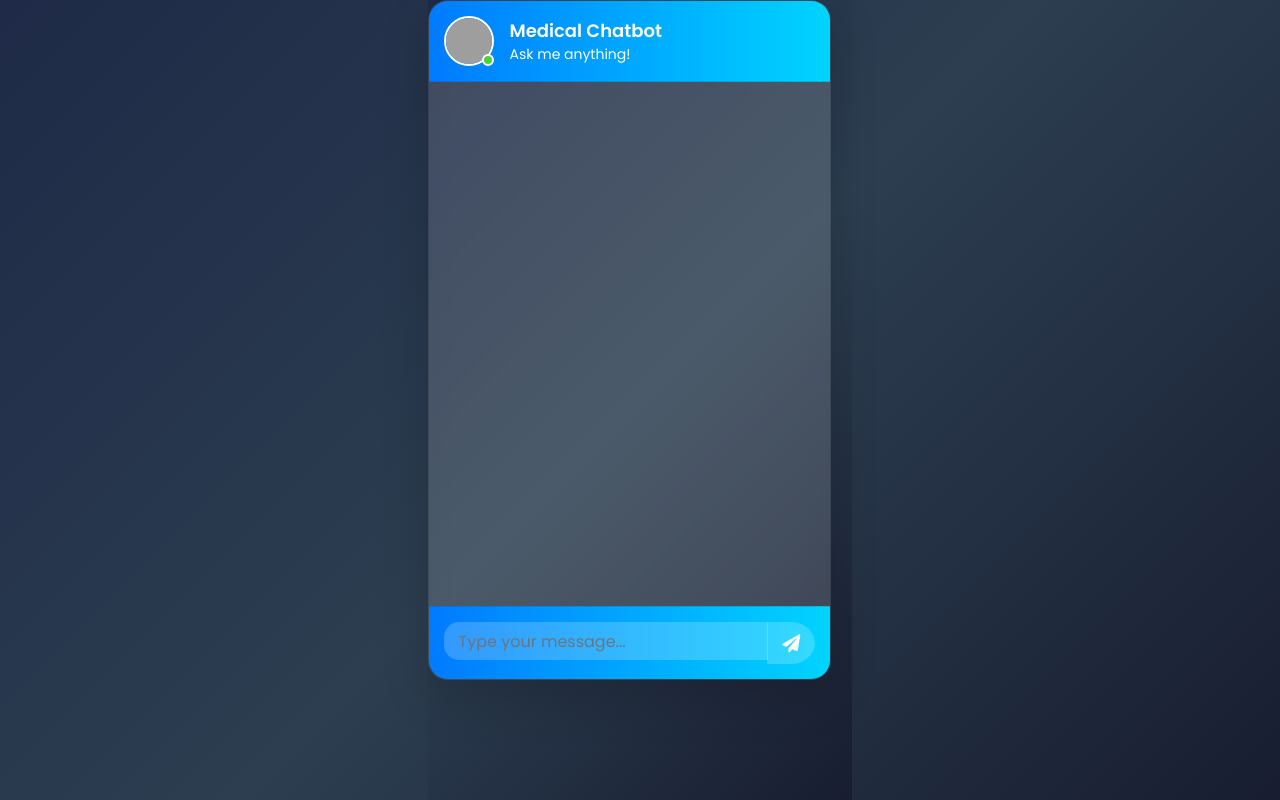
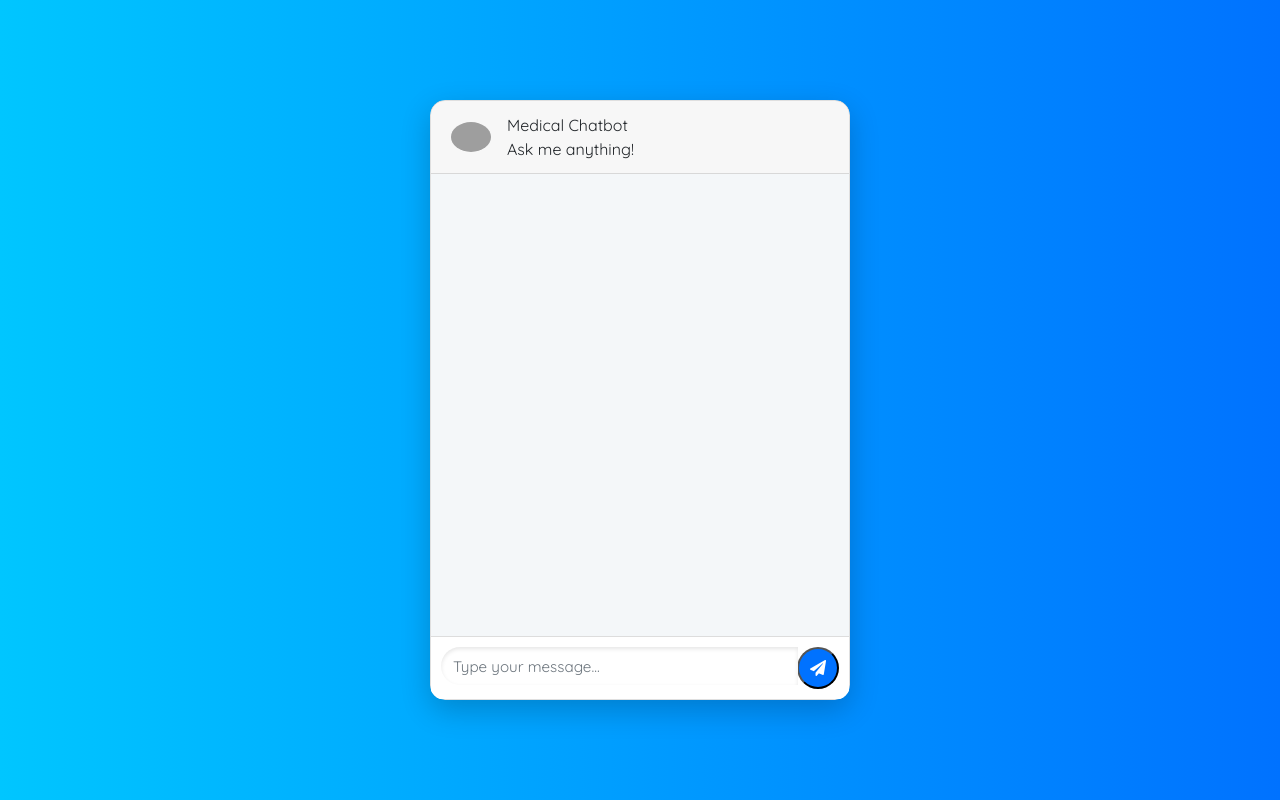
Before and after one commit to saiMahadasa/medical_chatbot, a Flask app: page / in a window 1280 px wide. Run offline with Flask 3, Linux system fonts and the light colour scheme; some libraries are stand-ins or nearby versions; grey boxes are pictures that could not be loaded.

Commit message:
UI added

```diff
--- a/templates/chat.html
+++ b/templates/chat.html
@@ -10,10 +10,166 @@
   <link rel="stylesheet" href="https://use.fontawesome.com/releases/v5.5.0/css/all.css" />
 
   <!-- Google Font -->
-  <link href="https://fonts.googleapis.com/css2?family=Poppins:wght@300;400;600&display=swap" rel="stylesheet" />
+  <link href="https://fonts.googleapis.com/css2?family=Quicksand:wght@300;400;600&display=swap" rel="stylesheet" />
 
   <!-- Custom CSS -->
-  <link rel="stylesheet" type="text/css" href="{{ url_for('static', filename='style.css') }}" />
+  <style>
+    body {
+      font-family: 'Quicksand', sans-serif;
+      background: linear-gradient(to right, #00c6ff, #0072ff);
+      height: 100vh;
+      display: flex;
+      justify-content: center;
+      align-items: center;
+    }
+
+    .chat-container {
+      width: 100%;
+      max-width: 420px; /* Better responsive control */
+      height: 600px;
+      display: flex;
+      flex-direction: column;
+      border-radius: 15px;
+      overflow: hidden;
+      box-shadow: 0px 10px 30px rgba(0, 0, 0, 0.2);
+    }
+
+    .card {
+      height: 100%;
+      display: flex;
+      flex-direction: column;
+      background: white;
+      border-radius: 15px;
+    }
+
+    .msg_card_body {
+      flex: 1;
+      overflow-y: auto;
+      padding: 15px;
+      background: #f4f7f9;
+    }
+
+    .msg_cotainer, .msg_cotainer_send {
+      max-width: 75%;
+      word-wrap: break-word;
+      padding: 12px 15px;
+      border-radius: 18px;
+      margin-bottom: 10px;
+      box-shadow: 0px 4px 6px rgba(0, 0, 0, 0.1);
+      font-size: 0.95rem;
+      animation: fadeIn 0.3s ease-in-out;
+    }
+
+    .msg_cotainer {
+      background: linear-gradient(to right, #f1f1f1, #d8d8d8);
+      color: #333;
+      align-self: flex-start;
+    }
+
+    .msg_cotainer_send {
+      background: linear-gradient(to right, #0072ff, #00c6ff);
+      color: white;
+      align-self: flex-end;
+    }
+
+    .msg_time, .msg_time_send {
+      font-size: 0.75rem;
+      display: block;
+      text-align: right;
+      margin-top: 5px;
+      opacity: 0.7;
+    }
+
+    .msg_time, .msg_time_send {
+    font-size: 10px;
+    display: block;
+    text-align: right;
+    margin-left: 47px;
+    opacity: 0.7;
+    margin-top: -18px;
+    }
+
+    .card-footer {
+      background: white;
+      border-top: 1px solid #ddd;
+      padding: 10px;
+    }
+
+    .type_msg {
+      width: 100%;
+      border-radius: 20px;
+      padding: 12px;
+      border: none;
+      outline: none;
+      box-shadow: inset 0px 2px 4px rgba(0, 0, 0, 0.1);
+      font-size: 0.95rem;
+    }
+
+    .send_btn {
+      border-radius: 50%;
+      background: #0072ff;
+      color: white;
+      width: 42px;
+      height: 42px;
+      display: flex;
+      align-items: center;
+      justify-content: center;
+      transition: 0.3s;
+    }
+
+    .send_btn:hover {
+      background: #0056b3;
+    }
+
+    /* Typing Animation */
+    .typing-indicator {
+      display: flex;
+      align-items: center;
+      justify-content: flex-start;
+      gap: 5px;
+      padding: 10px;
+      font-size: 14px;
+      color: gray;
+    }
+
+    .typing-indicator span {
+      width: 8px;
+      height: 8px;
+      background: gray;
+      border-radius: 50%;
+      animation: typing 1.5s infinite ease-in-out;
+    }
+
+    .typing-indicator span:nth-child(2) {
+      animation-delay: 0.2s;
+    }
+
+    .typing-indicator span:nth-child(3) {
+      animation-delay: 0.4s;
+    }
+
+    @keyframes typing {
+      0%, 100% {
+        opacity: 0.3;
+        transform: scale(1);
+      }
+      50% {
+        opacity: 1;
+        transform: scale(1.2);
+      }
+    }
+
+    @keyframes fadeIn {
+      from {
+        opacity: 0;
+        transform: translateY(10px);
+      }
+      to {
+        opacity: 1;
+        transform: translateY(0);
+      }
+    }
+  </style>
 
   <!-- jQuery & Bootstrap JS -->
   <script src="https://ajax.googleapis.com/ajax/libs/jquery/3.3.1/jquery.min.js"></script>
@@ -21,16 +177,13 @@
 </head>
 
 <body>
-  <div class="container-fluid h-100">
-    <div class="row justify-content-center align-items-center h-100">
-      <div class=" chat">
+  <div class="chat-container">
     <div class="card shadow-lg">
       <!-- Chat Header -->
       <div class="card-header msg_head">
         <div class="d-flex align-items-center">
           <div class="img_cont">
-                <img src="https://cdn-icons-png.flaticon.com/512/387/387569.png" class="rounded-circle user_img" alt="Chatbot Avatar" />
-                <span class="online_icon"></span>
+            <img src="https://cdn-icons-png.flaticon.com/512/387/387569.png" class="rounded-circle user_img" alt="Chatbot Avatar" width="40" />
           </div>
           <div class="user_info ml-3">
             <span>Medical Chatbot</span>
@@ -47,13 +200,11 @@
         <form id="messageArea" class="input-group">
           <input type="text" id="text" name="msg" placeholder="Type your message..." autocomplete="off" class="form-control type_msg" required />
           <div class="input-group-append">
-                <button type="submit" id="send" class="input-group-text send_btn">
+            <button type="submit" id="send" class="send_btn">
               <i class="fas fa-paper-plane"></i>
             </button>
           </div>
         </form>
-          </div>
-        </div>
       </div>
     </div>
   </div>
@@ -64,48 +215,33 @@
       $("#messageArea").on("submit", function (event) {
         event.preventDefault();
 
-        // Get current time (with leading zero for minutes if needed)
         const date = new Date();
-        const hour = date.getHours();
-        const minute = date.getMinutes();
-        const str_time = hour + ":" + (minute < 10 ? "0" : "") + minute;
+        const str_time = date.getHours() + ":" + (date.getMinutes() < 10 ? "0" : "") + date.getMinutes();
 
         var rawText = $("#text").val();
         if (rawText.trim() === "") return;
 
-        // Append user message
-        var userHtml =
-          '<div class="d-flex justify-content-end mb-4">' +
-          '  <div class="msg_cotainer_send">' +
-          rawText +
-          '<span class="msg_time_send">' +
-          str_time +
-          '</span></div>' +
-          '  <div class="img_cont_msg">' +
-          '    <img src="https://i.ibb.co/d5b84Xw/Untitled-design.png" class="rounded-circle user_img_msg" alt="User Avatar">' +
-          "  </div>" +
-          "</div>";
+        var userHtml = `<div class="d-flex justify-content-end mb-4">
+          <div class="msg_cotainer_send">${rawText}<span class="msg_time_send">${str_time}</span></div>
+        </div>`;
+
         $("#text").val("");
         $("#messageFormeight").append(userHtml);
 
-        // Send AJAX request to get the bot's reply
+        // Typing Indicator
+        var typingHtml = `<div class="typing-indicator"><span></span><span></span><span></span></div>`;
+        $("#messageFormeight").append(typingHtml);
+
         $.ajax({
           data: { msg: rawText },
           type: "POST",
           url: "/get"
         }).done(function (data) {
-          var botHtml =
-            '<div class="d-flex justify-content-start mb-4">' +
-            '  <div class="img_cont_msg">' +
-            '    <img src="https://cdn-icons-png.flaticon.com/512/387/387569.png" class="rounded-circle user_img_msg" alt="Bot Avatar">' +
-            "  </div>" +
-            '  <div class="msg_cotainer">' +
-            data +
-            '<span class="msg_time">' +
-            str_time +
-            "</span></div>" +
-            "</div>";
-          $("#messageFormeight").append($.parseHTML(botHtml));
+          $(".typing-indicator").remove();
+          var botHtml = `<div class="d-flex justify-content-start mb-4">
+            <div class="msg_cotainer">${data}<span class="msg_time">${str_time}</span></div>
+          </div>`;
+          $("#messageFormeight").append(botHtml);
         });
       });
     });
```
Lines whose indentation alone changed are shown as unchanged.
